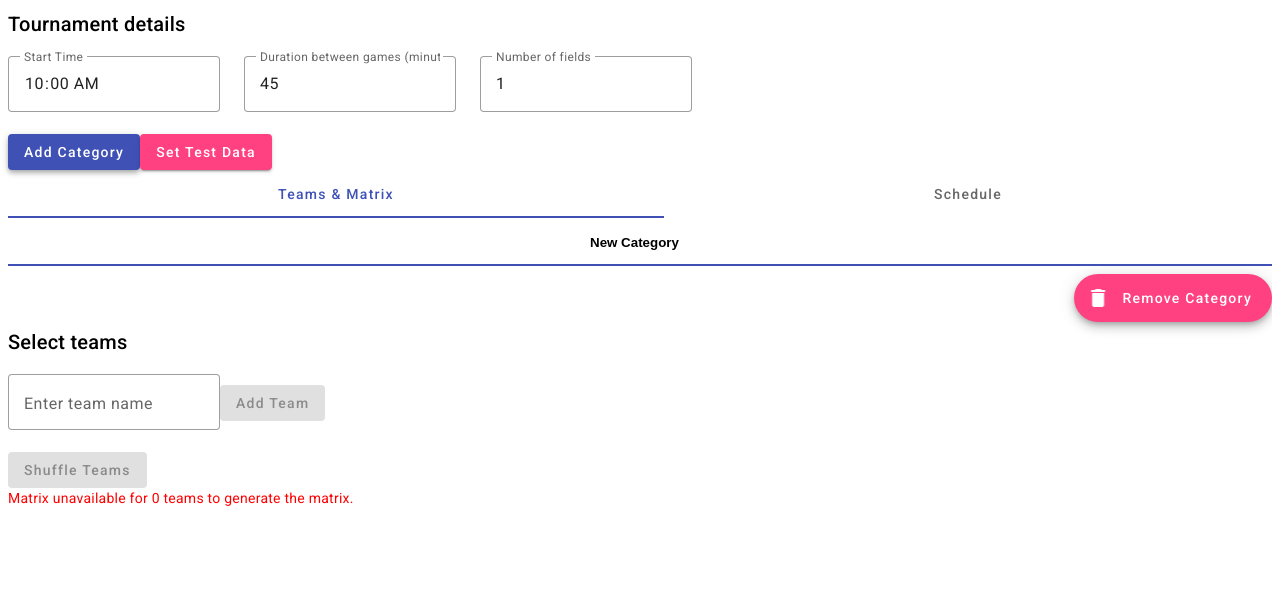
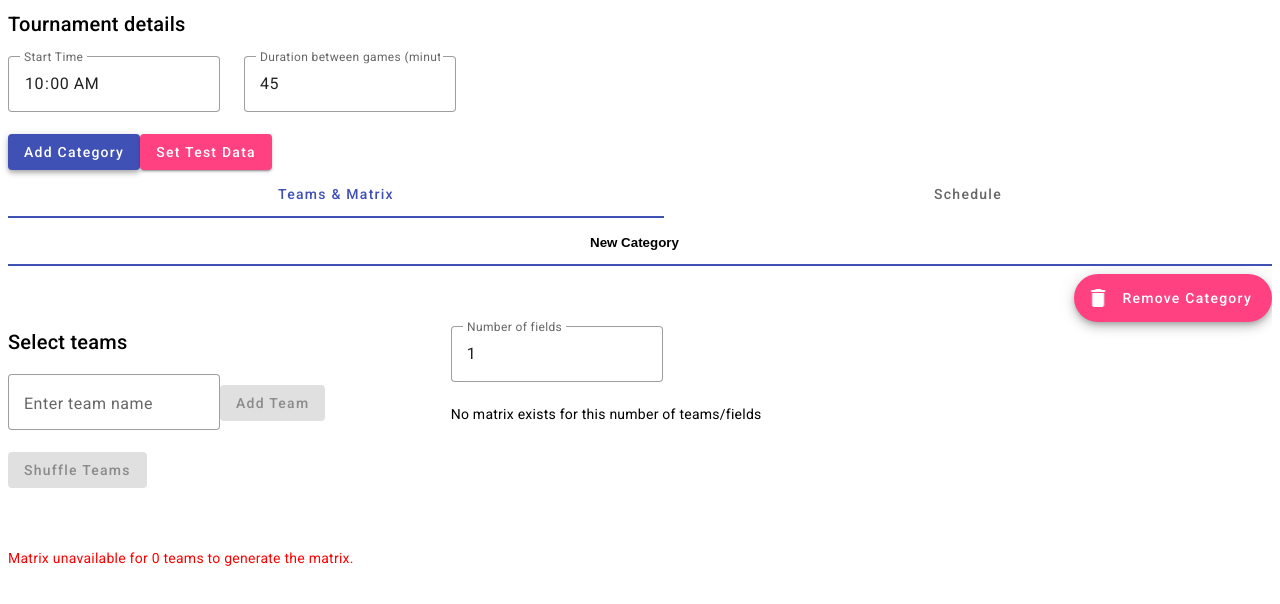
Before and after one commit to alexeil/kb-matrixes, an Angular app: page / in a window 1280 px wide. Both pictures are taken after a click on the button "Add Category". Shown: the top 604 px of the page. Built offline with nearby package versions, Linux system fonts and the light colour scheme.

Commit message:
move number of fields into matrix

```diff
--- a/src/app/app.component.html
+++ b/src/app/app.component.html
@@ -9,11 +9,6 @@
   <mat-form-field appearance="outline">
     <mat-label>Duration between games (minutes)</mat-label>
     <input matInput type="number" [(ngModel)]="scheduleInterval" min="1" />
-  </mat-form-field>
-
-  <mat-form-field appearance="outline">
-    <mat-label>Number of fields</mat-label>
-    <input matInput type="number" [(ngModel)]="numberOfFields" min="1" />
   </mat-form-field>
 
 </div>
@@ -38,9 +33,12 @@
         </button>
 
         <br /><br /><br />
-        <app-team-input [teams]="cat.teams" [catIndex]="i"></app-team-input>
+        <div class="team-matrix-grid">
+          <app-team-input [teams]="cat.teams" [catIndex]="i"></app-team-input>
+          <app-matrix [teams]="cat.teams" [catIndex]="i"></app-matrix>
+        </div>
 
-        <app-matrix [teams]="cat.teams" [catIndex]="i"></app-matrix>
+          <br /><br /><br />
 
         <div *ngIf="!cat.displayMatrix || !cat.displayMatrix.length" style="color: red;">
           Matrix unavailable for {{ cat.teams.length }} teams to generate the matrix.
--- a/src/app/app.component.sass
+++ b/src/app/app.component.sass
@@ -0,0 +1,6 @@
+/* styles.sass or app.component.sass */
+.team-matrix-grid
+    display: grid
+    grid-template-columns: 1fr 2fr
+    gap: 32px
+    align-items: start
--- a/src/app/app.component.ts
+++ b/src/app/app.component.ts
@@ -13,7 +13,6 @@ export class AppComponent {
   mainTabIndex = 0;
   scheduleStart: string = '10:00';
   scheduleInterval: number = 45; // in minutes
-  numberOfFields: number = 1; // Default number of fields
 
   lang: 'en' | 'cz' = 'en';
   teamLabels = ['M', 'B', 'Č'];
@@ -73,12 +72,14 @@ export class AppComponent {
         id: Date.now() + Math.random(),
         name: 'Category A',
         teams: ['Pardubice', 'Hradec Králové', 'Brno', 'Praha', 'Plzeň'],
+        numberOfFields: 1,
         displayMatrix: []
       },
       {
         id: Date.now() + Math.random(),
         name: 'Category B',
         teams: ['Olomouc', 'Liberec', 'Ostrava', 'Zlín', 'Jihlava', 'Karlovy Vary'],
+        numberOfFields: 1,
         displayMatrix: []
       }
     ];
--- a/src/app/components/matrix/matrix.component.html
+++ b/src/app/components/matrix/matrix.component.html
@@ -1,3 +1,9 @@
+<mat-form-field appearance="outline">
+  <mat-label>Number of fields</mat-label>
+  <input matInput type="number" [(ngModel)]="numberOfFields" min="1" (ngModelChange)="onNumberOfFieldsChange()" />
+</mat-form-field>
+
+<div *ngIf="!displayMatrix.length">No matrix exists for this number of teams/fields</div>
 <div *ngIf="displayMatrix.length">
   <h2>Matrix options</h2>
 
--- a/src/app/components/matrix/matrix.component.ts
+++ b/src/app/components/matrix/matrix.component.ts
@@ -1,23 +1,31 @@
-import { Component, Input, OnChanges, SimpleChanges } from '@angular/core';
+import { Component, Input, OnInit, OnChanges, SimpleChanges } from '@angular/core';
+import { CategoryStateService } from '../../services/category-state.service';
 import { MATCH_MATRICES } from '../../utils/matrixes.data';
-import { CategoryStateService } from '../../services/category-state.service';
 
 @Component({
   selector: 'app-matrix',
   templateUrl: './matrix.component.html',
   styleUrls: ['./matrix.component.sass']
 })
-export class MatrixComponent implements OnChanges {
+export class MatrixComponent implements OnInit, OnChanges {
   @Input() teams: string[] = [];
   @Input() catIndex!: number;
+  numberOfFields: number = 1;
   displayMatrix: (string | number)[][] = [];
 
   constructor(private catState: CategoryStateService) {}
 
+  ngOnInit() {
+    const cat = this.catState.categories[this.catIndex];
+    if (cat && cat.numberOfFields) {
+      this.numberOfFields = cat.numberOfFields;
+    }
+    this.updateMatrix();
+  }
+
   ngOnChanges(changes: SimpleChanges) {
-    if (changes['teams']) {
-      this.generateDisplayMatrix();
-      // Update the matrix in the service for this category
+    if (changes['teams'] && !changes['teams'].firstChange) {
+      this.updateMatrix();
       this.catState.updateCategory(this.catIndex, {
         ...this.catState.categories[this.catIndex],
         displayMatrix: [...this.displayMatrix]
@@ -25,13 +33,22 @@ export class MatrixComponent implements OnChanges {
     }
   }
 
-  generateDisplayMatrix() {
-    const matrix = MATCH_MATRICES[this.teams.length];
-    if (!matrix || !matrix[1]) {
+  onNumberOfFieldsChange() {
+    this.updateMatrix();
+    this.catState.updateCategory(this.catIndex, {
+      ...this.catState.categories[this.catIndex],
+      numberOfFields: this.numberOfFields,
+      displayMatrix: [...this.displayMatrix]
+    });
+  }
+
+  updateMatrix() {
+    const matrixSet = MATCH_MATRICES[this.teams.length];
+    if (!matrixSet || !matrixSet[this.numberOfFields]) {
       this.displayMatrix = [];
       return;
     }
-    this.displayMatrix = matrix[1].map((row, i) => [
+    this.displayMatrix = matrixSet[this.numberOfFields].map((row, i) => [
       i + 1,
       ...row.map((teamNum: number) => this.teams[teamNum - 1])
     ]);
--- a/src/app/components/team-input/team-input.component.html
+++ b/src/app/components/team-input/team-input.component.html
@@ -10,17 +10,15 @@
   </button>
 </form>
 
-<button mat-raised-button color="accent" (click)="shuffleTeams()" [disabled]="teams.length < 2">
-  Shuffle Teams
-</button>
-
-<span style="display:inline-block; width: 15px;"></span>
-
 <mat-list *ngIf="teams.length">
   <mat-list-item *ngFor="let team of teams; let i = index">
-    <span mat-line>{{ i+1 }}. {{ team }}</span>
+    <span mat-line>{{ i + 1 }}. {{ team }}</span>
     <button mat-icon-button color="warn" (click)="removeTeam(i)" aria-label="Remove team">
       <mat-icon>delete</mat-icon>
     </button>
   </mat-list-item>
 </mat-list>
+
+<button mat-raised-button color="accent" (click)="shuffleTeams()" [disabled]="teams.length < 2">
+  Shuffle Teams
+</button>
--- a/src/app/models/category.ts
+++ b/src/app/models/category.ts
@@ -1,6 +1,7 @@
 export type Category = {
-    id: number; // Unique identifier for the category
+    id: number;
     name: string;
     teams: string[];
+    numberOfFields: number;
     displayMatrix: (string | number)[][];
 };
--- a/src/app/services/category-state.service.ts
+++ b/src/app/services/category-state.service.ts
@@ -29,8 +29,7 @@ export class CategoryStateService {
         name: 'New Category',
         teams: [],
         displayMatrix: [],
-        scheduleStart: '10:00',
-        scheduleInterval: 45
+        numberOfFields: 1
       }
     ];
     this.setCategories(arr);
--- a/src/app/utils/matrixes.data.ts
+++ b/src/app/utils/matrixes.data.ts
@@ -1,6 +1,4 @@
-export type FieldCount = 1 | 2; // Extend as needed
-
-export const MATCH_MATRICES: Record<number, Record<FieldCount, number[][]>> = {
+export const MATCH_MATRICES: Record<number, Record<number, number[][]>> = {
     5: {
         1: [
             // matrix for 5 teams, 1 field
@@ -12,11 +10,11 @@ export const MATCH_MATRICES: Record<number, Record<FieldCount, number[][]>> = {
         ],
         2: [
             // matrix for 5 teams, 2 field
-            [1, 2, 3],
-            [4, 5, 1],
             [2, 3, 4],
             [5, 1, 2],
-            [3, 4, 5]
+            [3, 4, 5],
+            [1, 2, 3],
+            [4, 5, 1]
         ]
     },
     6: {
```
